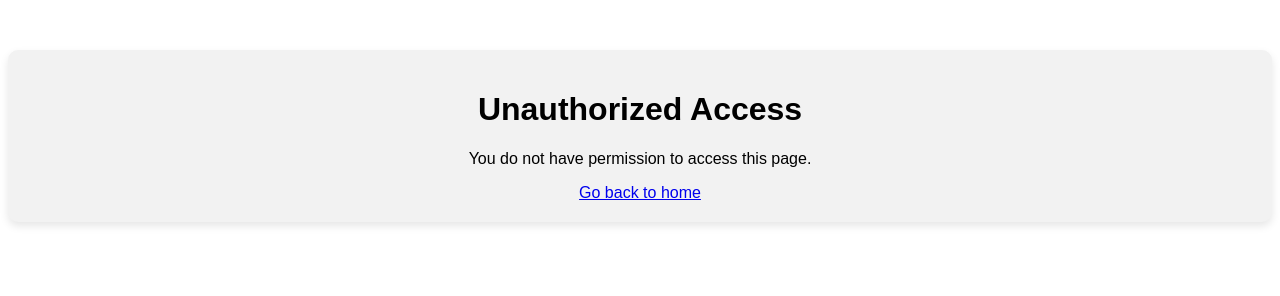
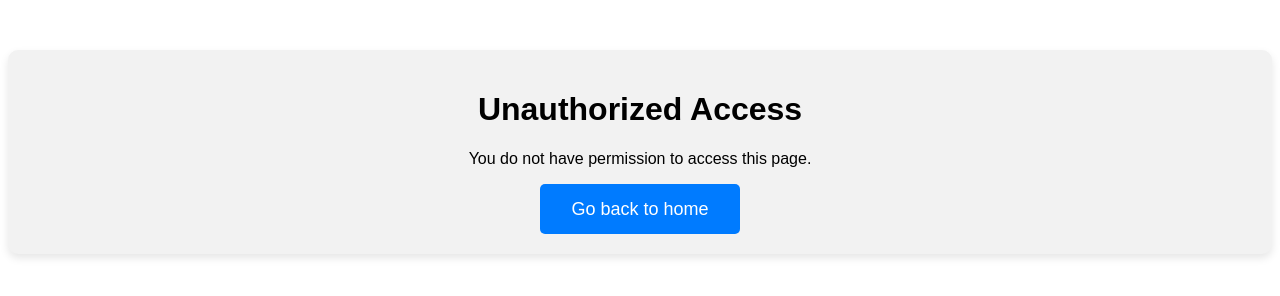
Before and after one commit to Paul1404/1_RPI-Keypad-Project, a website: page public/unauthorized.html in a window 1280 px wide. Drawn offline with Linux system fonts and the light colour scheme.

Commit message:
Its all about the style

```diff
--- a/public/unauthorized.html
+++ b/public/unauthorized.html
@@ -17,6 +17,26 @@
             border-radius: 10px;
             box-shadow: 0 4px 8px rgba(0, 0, 0, 0.1);
         }
+
+        /* New styles for the home button */
+        .home-button {
+        display: inline-block;
+        width: 200px;
+        height: 50px;
+        line-height: 50px;
+        text-align: center;
+        background-color: #007BFF;
+        color: white;
+        border-radius: 5px;
+        text-decoration: none;
+        font-size: 18px;
+        transition: background-color 0.3s;
+        }
+
+        .home-button:hover {
+        background-color: #0056b3;
+        }
+
     </style>
 </head>
 <body>
@@ -24,7 +44,7 @@
     <div class="container">
         <h1>Unauthorized Access</h1>
         <p>You do not have permission to access this page.</p>
-        <a href="/">Go back to home</a>
+        <a href="/" class="home-button">Go back to home</a> <!-- Added class -->
     </div>
 
 </body>
```
Also changed, not shown: public/admin_dashboard.html (+7 -2 lines), public/styles.css (+13 -0 lines).
